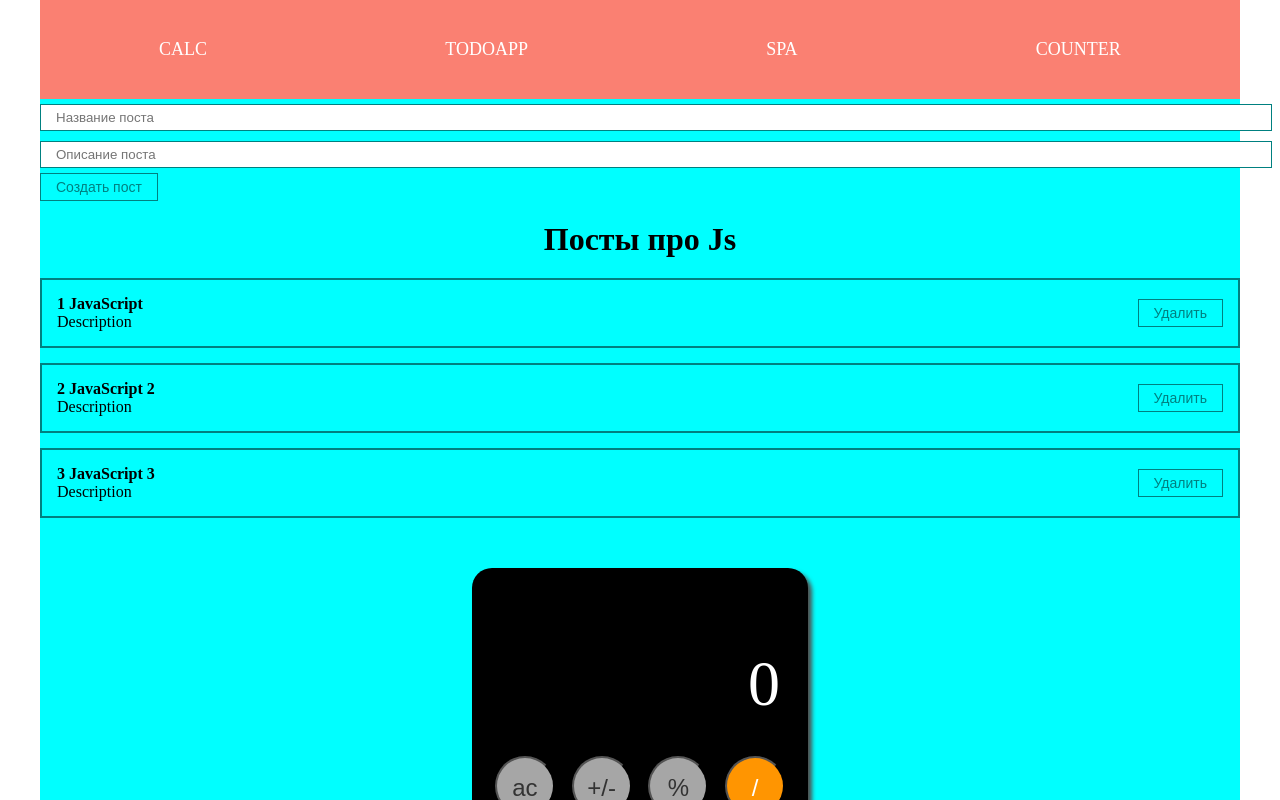
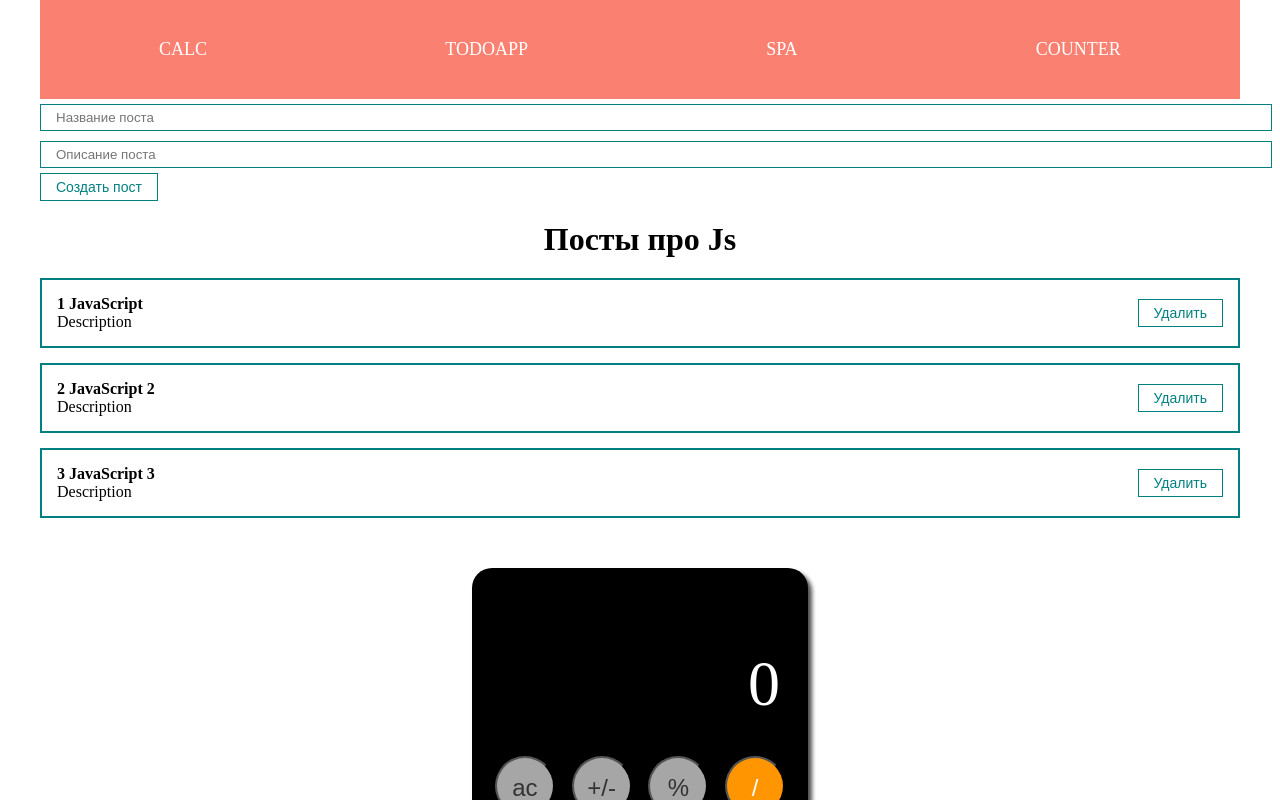
Before and after one commit to Bannord/FirstPet, a React (Create React App) app: page / in a window 1280 px wide. Shown: the top 800 px of the page. Built offline with nearby package versions, Linux system fonts and the light colour scheme.

Commit message:
Change body Style

```diff
--- a/src/App.css
+++ b/src/App.css
@@ -18,5 +18,4 @@ h1 {
 .App {
   max-width: 1200px;
   margin: 0 auto;
-  background-color: aqua;
 }
--- a/src/App.js
+++ b/src/App.js
@@ -6,10 +6,8 @@ import Calc from "./components/Calc/Calc";
 import Header from "./components/Header";
 import PostForm from "./components/PostForm/PostForm";
 import PostList from "./components/PostList/PostList";
-import MyButton from "./components/UI/button/MyButton";
-import Input from "./components/UI/input/Input";
 
-function App({}) {
+function App() {
   const [posts, setPosts] = useState([
     { id: 1, title: "JavaScript", body: "Description" },
     { id: 2, title: "JavaScript 2", body: "Description" },
```
